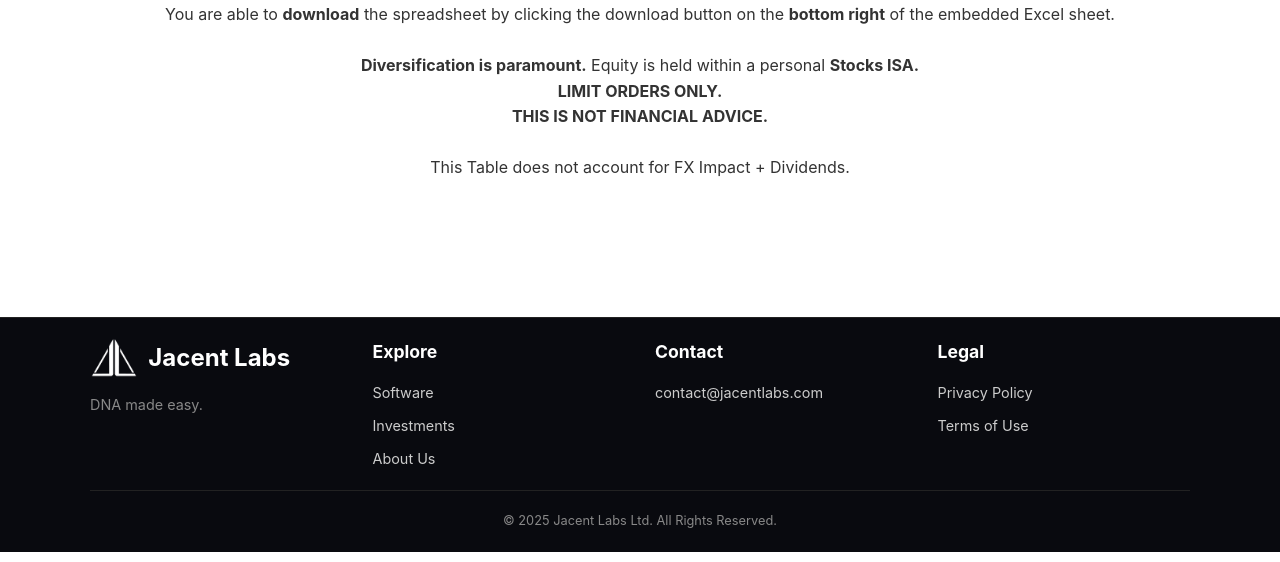
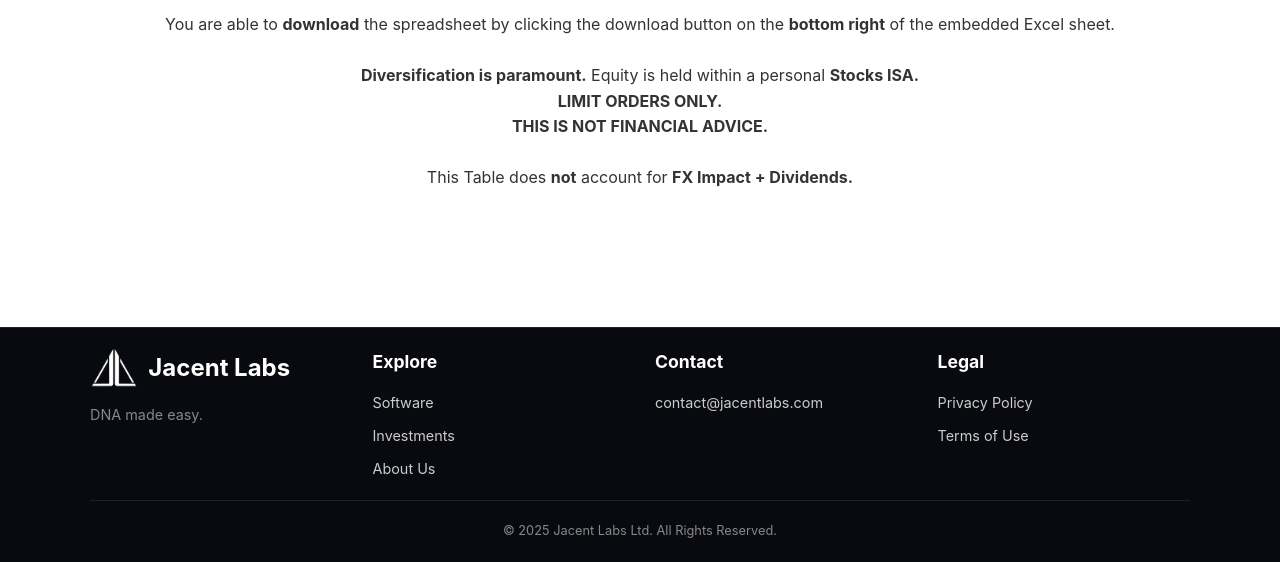
Before and after one commit to jackpr101/jackpr101.github.io, a Jekyll site: the page built from investments.html, in a window 1280 px wide and 900 px high, scrolled down 545 px, cut to the strip 338-900 px from the top of the window. Built offline with Jekyll 4.4.1, drawn with Linux system fonts in a browser that asks for light colours.

Commit message:
testing -index

```diff
--- a/_includes/footer.html
+++ b/_includes/footer.html
@@ -2,7 +2,7 @@
     <div class="container">
         <div class="footer-content">
             <div class="footer-column">
-                <a href="/index" class="logo-footer">
+                <a href="/" class="logo-footer">
                     <img src="images/logo-white.png" alt="Jacent Labs Logo">
                     Jacent Labs
                 </a>
--- a/_includes/header.html
+++ b/_includes/header.html
@@ -1,6 +1,6 @@
 <header class="main-header {% unless page.url == '/' or page.url == '/index.html' %}scrolled{% endunless %}">
     <div class="container">
-        <a href="/index" class="logo">
+        <a href="/" class="logo">
             <img src="images/logo.png" alt="Jacent Labs Logo" class="logo-image logo-default">
             <img src="images/logo-white.png" alt="Jacent Labs Logo" class="logo-image logo-white">
             Jacent Labs
--- a/investments.html
+++ b/investments.html
@@ -5,7 +5,7 @@
         <section class="content-section">
             <div class="container">
                 <h1 style="text-align: center; font-size: 3rem;">Our Investments</h1>
-                <p style="text-align: center; margin-bottom: 30px;">
+                <p style="text-align: center; margin-bottom: 40px;">
                     In addition to our core business in computational genomics, Jacent Labs maintains an active portfolio of equity investments, viewing stock holdings as a strategic asset class.
                     These investments serve not only as a source of capital appreciation, but also as a foundation for long-term financial stability. We aim to generate returns that can be
                     reinvested into expanding our software development, and continue expanding the company.
@@ -20,7 +20,7 @@
                     You are able to <strong>download</strong> the spreadsheet by clicking the download button on the <strong>bottom right</strong> of the embedded Excel sheet.
                     <strong><br><br>Diversification is paramount.</strong> Equity is held within a personal <strong>Stocks ISA.</strong>
                     <strong><br>LIMIT ORDERS ONLY.<br>THIS IS NOT FINANCIAL ADVICE.<br><br></strong>
-                    This Table does not account for FX Impact + Dividends.
+                    This Table does <b>not</b> account for <b>FX Impact + Dividends.</b>
                 </p>
             </div>
 
```
